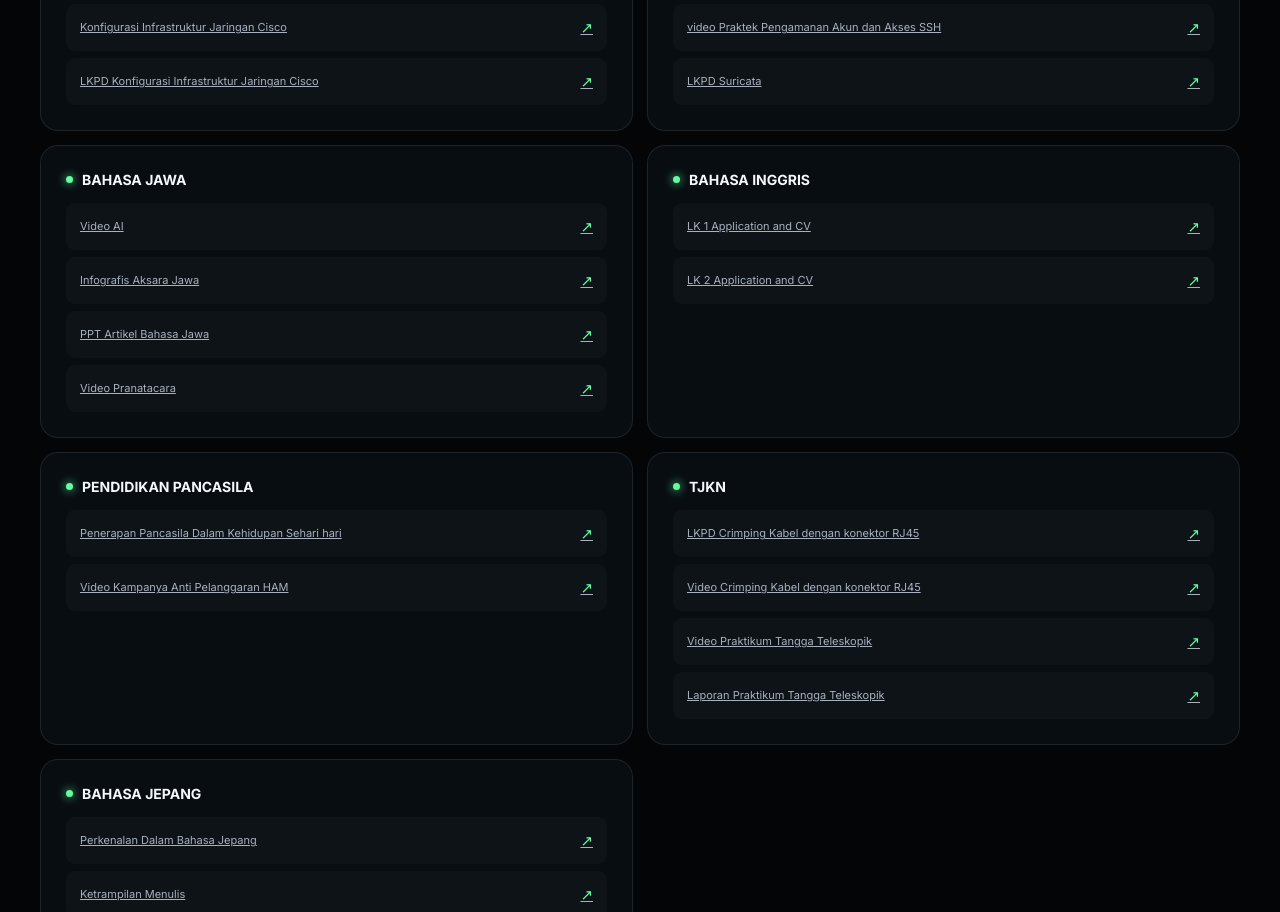
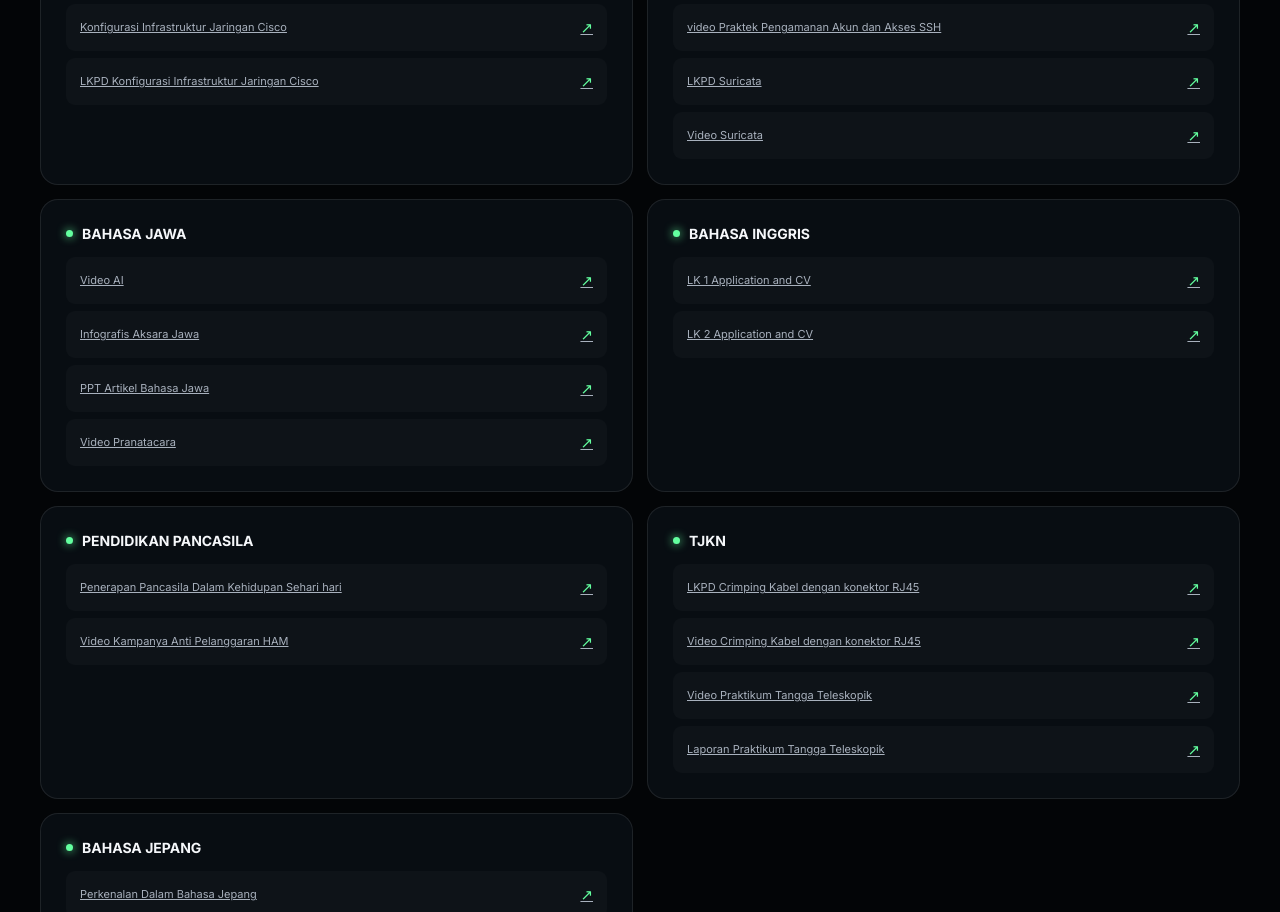
Before and after one commit to devia-anggraini/e-portofolio, a plain HTML site: page index.html in a window 1280 px wide. Shown: the part 4168-5080 px from the top of the page. Drawn offline with nearby package versions, Linux system fonts and the light colour scheme.

Commit message:
Update index.html

```diff
--- a/index.html
+++ b/index.html
@@ -1603,6 +1603,13 @@ footer span{
                 <span>↗</span>
             </a>
 
+              <a class="task" target="_blank"
+                href="https://youtu.be/gLB8V9Ejr6c">
+                Video Suricata
+                <span>↗</span>
+            </a>
+
+
         </div>
 
 
```
